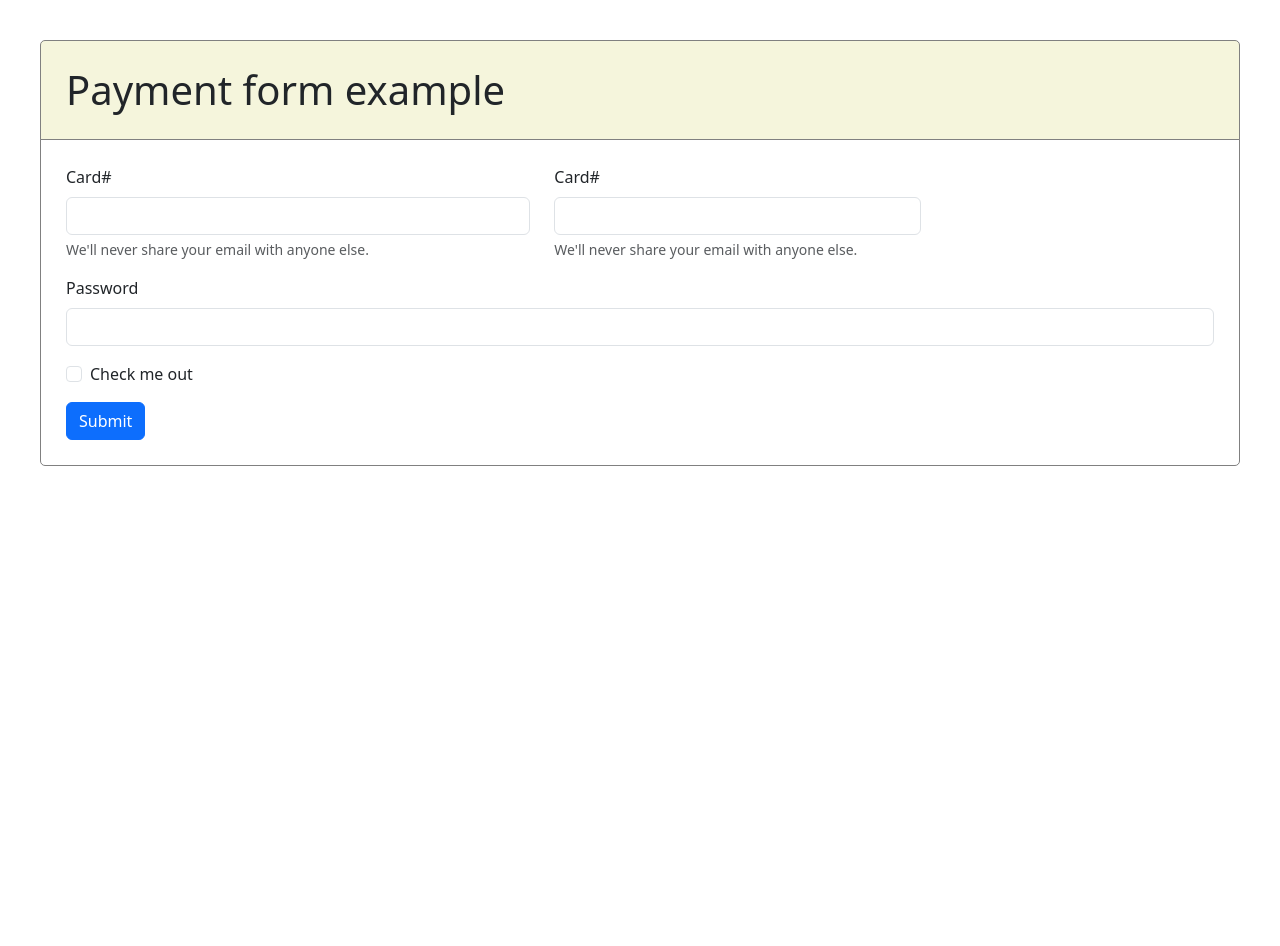
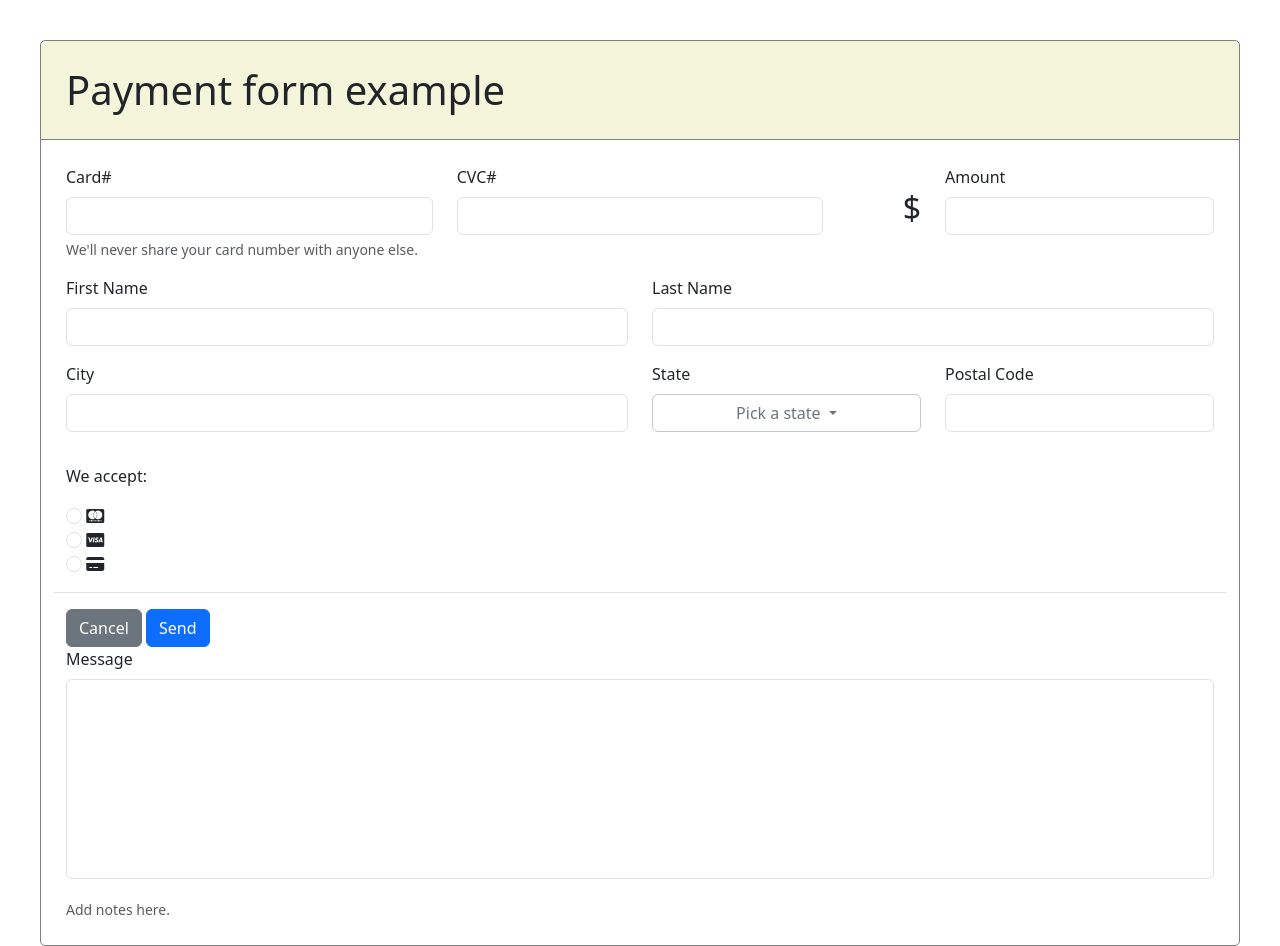
Before and after one commit to 4GeeksAcademy/sean-hammond-form, a plain HTML site: page index.html in a window 1280 px wide. Before the commit the page ends 800 px from the top, so only its background shows below. Drawn offline with nearby package versions, Linux system fonts and the light colour scheme.

Commit message:
finished

```diff
--- a/index.html
+++ b/index.html
@@ -4,6 +4,10 @@
     <meta charset="UTF-8" />
     <meta name="viewport" content="width=device-width, initial-scale=1.0" />
     <title>Payment example</title>
+    <script
+      src="https://kit.fontawesome.com/0b77e7860d.js"
+      crossorigin="anonymous"
+    ></script>
     <link
       href="https://cdn.jsdelivr.net/npm/bootstrap@5.3.8/dist/css/bootstrap.min.css"
       rel="stylesheet"
@@ -15,46 +19,108 @@
   <body>
     <h1>Payment form example</h1>
     <form>
+      <!-- Row 1 -->
       <span class="row">
-        <div class="mb-3 col-5">
+        <div class="mb-3 col-4">
           <label for="cardNumber" class="form-label">Card#</label>
           <input
-            type="email"
+            type="tel"
             class="form-control"
             id="cardNumber"
-            aria-describedby="emailHelp"
+            aria-describedby="cardHelp"
           />
-          <div id="emailHelp" class="form-text">
-            We'll never share your email with anyone else.
+          <div id="cardHelp" class="form-text">
+            We'll never share your card number with anyone else.
           </div>
         </div>
         <div class="mb-3 col-4">
-          <label for="cardNumber" class="form-label">Card#</label>
-          <input
-            type="email"
-            class="form-control"
-            id="cardNumber"
-            aria-describedby="emailHelp"
-          />
-          <div id="emailHelp" class="form-text">
-            We'll never share your email with anyone else.
-          </div>
+          <label for="cvcNumber" class="form-label">CVC#</label>
+          <input type="tel" class="form-control" id="cvcNumber" />
+        </div>
+        <div class="mt-4 col-1 text-end"><h2>$</h2></div>
+        <div class="mb-3 col-3">
+          <label for="amount" class="form-label">Amount</label>
+          <input type="number" class="form-control" id="amount" />
         </div>
       </span>
 
-      <div class="mb-3">
-        <label for="exampleInputPassword1" class="form-label">Password</label>
-        <input
-          type="password"
-          class="form-control"
-          id="exampleInputPassword1"
-        />
-      </div>
-      <div class="mb-3 form-check">
-        <input type="checkbox" class="form-check-input" id="exampleCheck1" />
-        <label class="form-check-label" for="exampleCheck1">Check me out</label>
-      </div>
-      <button type="submit" class="btn btn-primary">Submit</button>
+      <!-- Row 2 -->
+      <span class="row">
+        <div class="mb-3 col-6">
+          <label for="firstName" class="form-label">First Name</label>
+          <input type="text" class="form-control" id="firstName" />
+        </div>
+        <div class="mb-3 col-6">
+          <label for="lastName" class="form-label">Last Name</label>
+          <input type="text" class="form-control" id="lastName" />
+        </div>
+      </span>
+      <span class="row">
+        <div class="mb-3 col-6">
+          <label for="city" class="form-label">City</label>
+          <input type="text" class="form-control" id="city" />
+        </div>
+        <div class="mb-3 col-3">
+          <label for="state" class="form-label">State</label>
+          <!-- Dropdown for state -->
+          <div class="dropdown mb-3 col-3" id="postalCode">
+            <button
+              class="btn btn-outline-secondary border border-secondary-subtle dropdown-toggle"
+              type="button"
+              data-bs-toggle="dropdown"
+              aria-expanded="false"
+            >
+              Pick a state
+            </button>
+            <ul class="dropdown-menu">
+              <li><a class="dropdown-item" href="#">Alabama</a></li>
+              <li><a class="dropdown-item" href="#">Florida</a></li>
+              <li><a class="dropdown-item" href="#">Texas</a></li>
+              <li><a class="dropdown-item" href="#">Another State</a></li>
+            </ul>
+          </div>
+        </div>
+        <div class="mb-3 col-3">
+          <label for="postalCode" class="form-label">Postal Code</label>
+          <input type="text" class="form-control" id="postalCode" />
+        </div>
+      </span>
+      <span class="row border-bottom">
+        <p>We accept:</p>
+        <ul>
+          <li>
+            <input type="radio" class="form-check-input" id="exampleCheck1" />
+            <label class="form-check-label" for="exampleCheck1"
+              ><i class="fa-brands fa-cc-mastercard"></i
+            ></label>
+          </li>
+          <li>
+            <input type="radio" class="form-check-input" id="exampleCheck1" />
+            <label class="form-check-label" for="exampleCheck1"
+              ><i class="fa-brands fa-cc-visa"></i
+            ></label>
+          </li>
+          <li>
+            <input type="radio" class="form-check-input" id="exampleCheck1" />
+            <label class="form-check-label" for="exampleCheck1"
+              ><i class="fa-solid fa-credit-card"></i
+            ></label>
+          </li>
+        </ul>
+      </span>
+      <span>
+        <button type="submit" class="btn btn-secondary mt-3">Cancel</button>
+        <button type="submit" class="btn btn-primary mt-3">Send</button>
+      </span>
+      <span class="row">
+        <div class="mb-3 col-12">
+          <label for="message" class="form-label">Message</label>
+          <input type="textarea" class="form-control" id="message" />
+        </div>
+        <div id="messageHelp" class="form-text">
+            Add notes here.
+          </div>
+      </span>
     </form>
     <script
       src="https://cdn.jsdelivr.net/npm/bootstrap@5.3.8/dist/js/bootstrap.bundle.min.js"
--- a/styles.css
+++ b/styles.css
@@ -15,3 +15,21 @@ form {
     border-radius: 0px 0px 5px 5px;
     padding: 25px;
 }
+
+#postalCode button {
+    width: 400%;
+}
+
+#postalCode button:hover {
+    background-color: white;
+    color: darkgray;
+    text-transform: uppercase;
+}
+
+li {
+    list-style-type: none;
+}
+
+#message {
+    height: 200px;
+}
```
